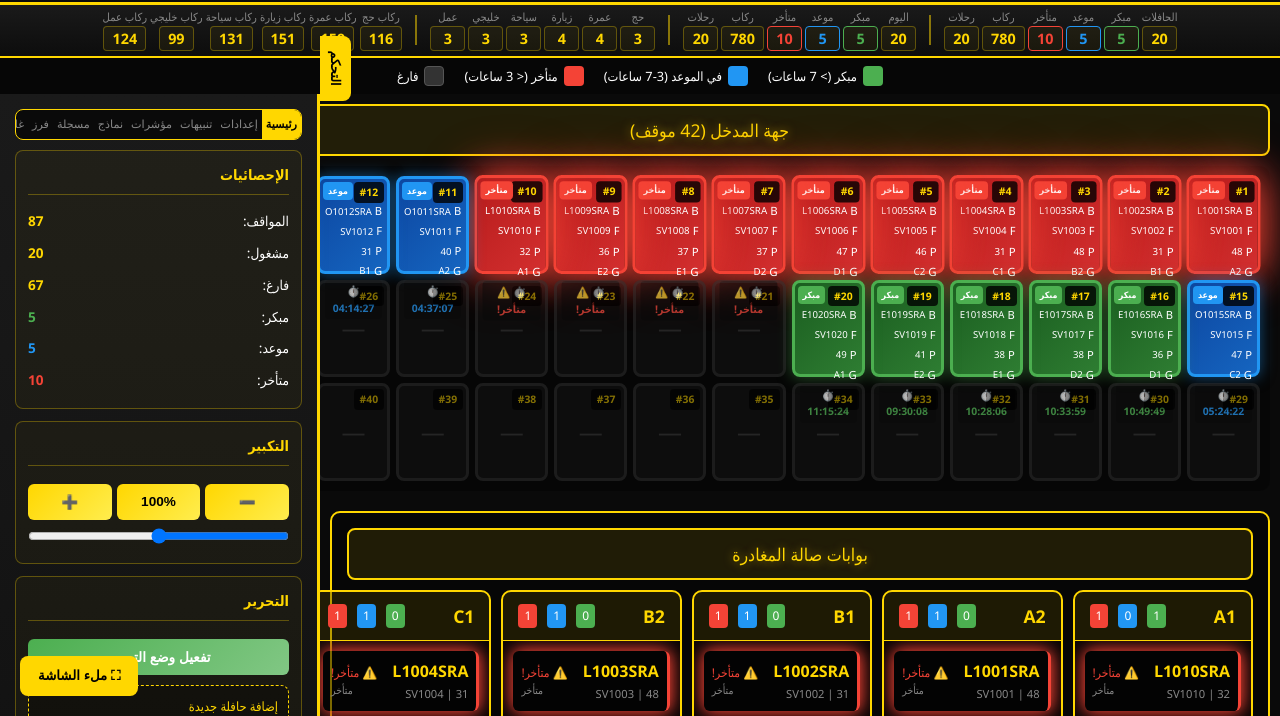
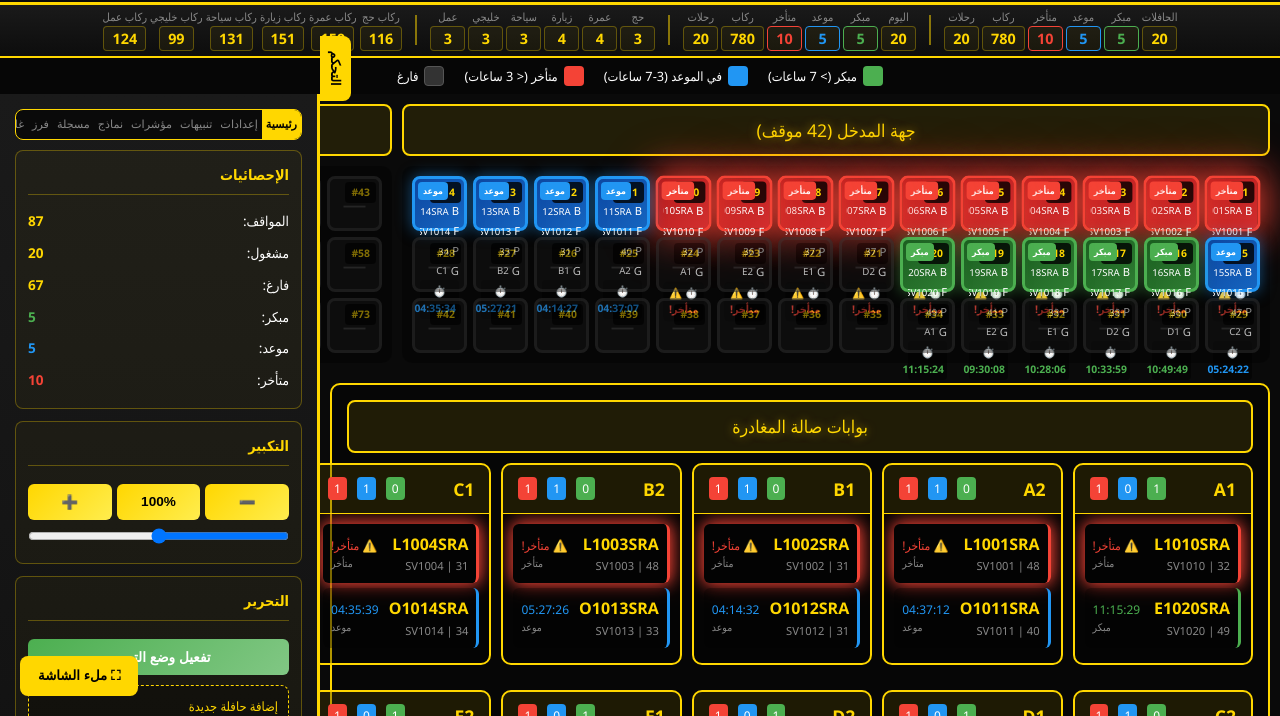
Before and after one commit to ps5mkh911-jpg/locc-system, a plain HTML site: page index.html in a window 1280 px wide. Shown: the part 84-800 px from the top of the page. Drawn offline with Linux system fonts and the light colour scheme.

Commit message:
Update index.html

```diff
--- a/index.html
+++ b/index.html
@@ -315,8 +315,9 @@
         }
 
         .parking-spot {
-            aspect-ratio: 3/4;
-            min-height: 80px;
+           aspect-ratio: 1/1;
+           min-height: 55px;
+            max-width: 55px;
             background: var(--bg-input);
             border: 3px solid #444;
             border-radius: 8px;
```
